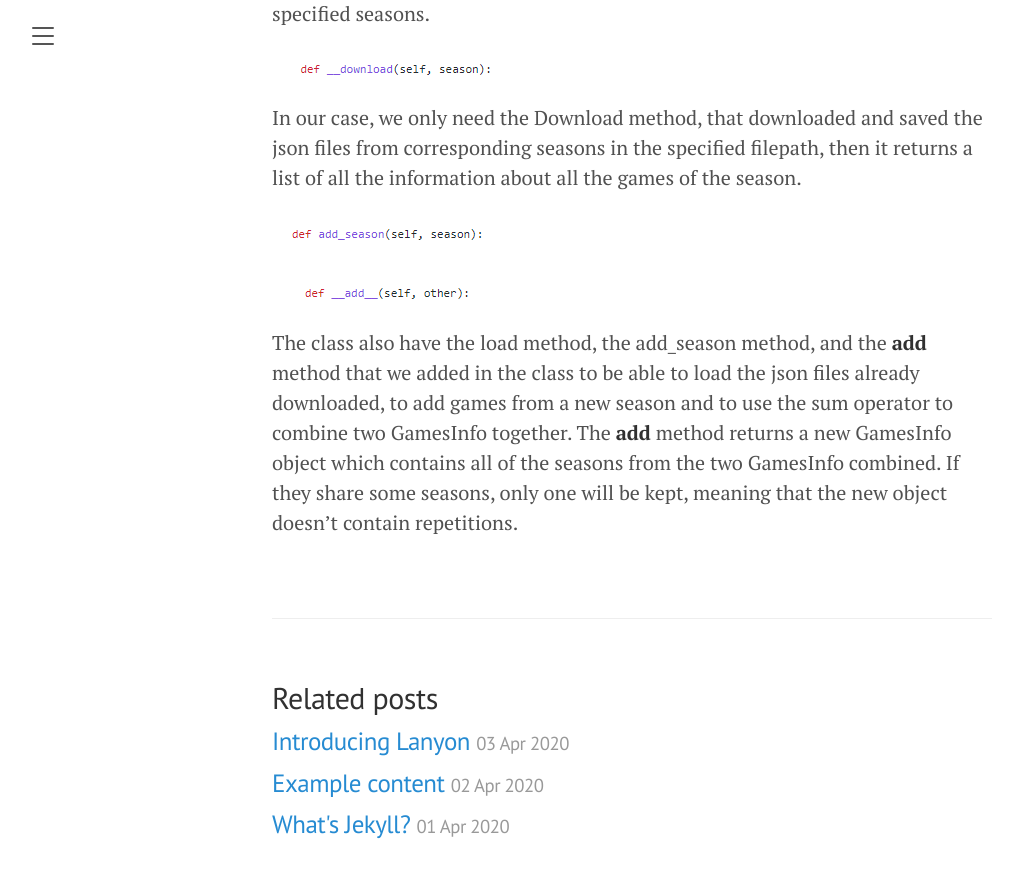
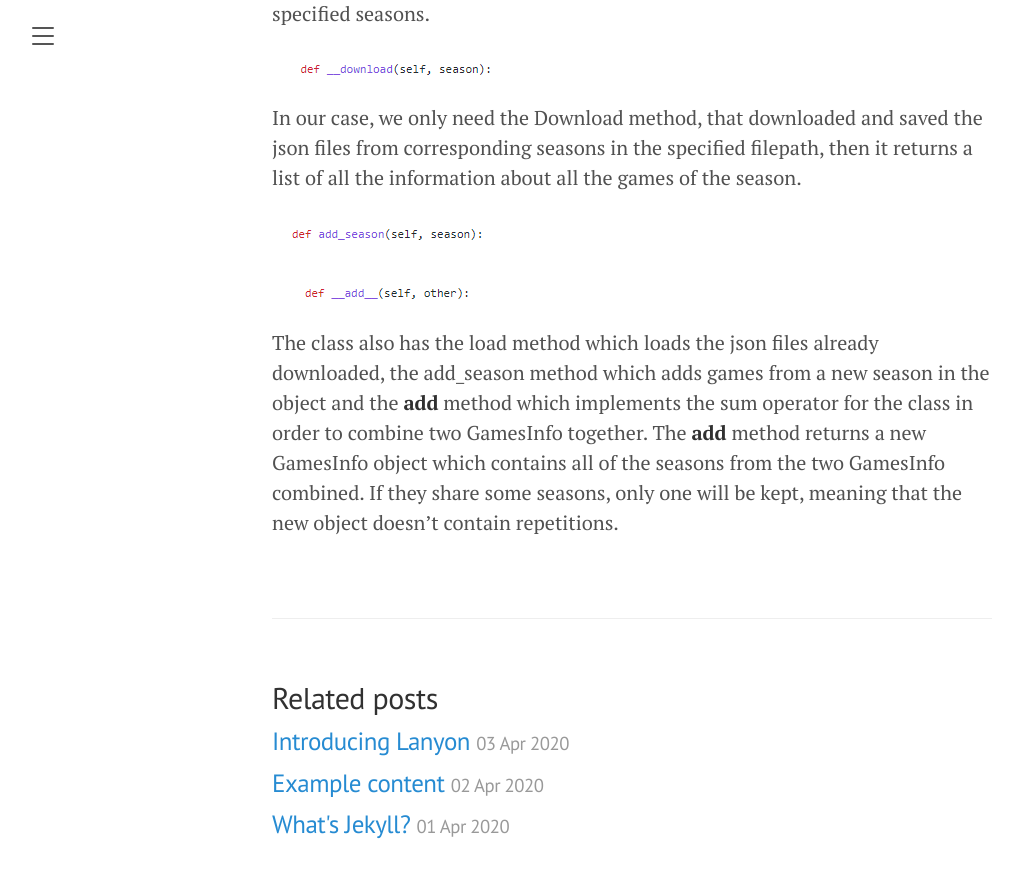
Before and after one commit to jaihon1/IFT6758-Project, a Jekyll site: the page built from blog/_posts/2021-09-28-milestone-1.md, in a window 1280 px wide and 900 px high, scrolled down 4586 px. Shown: the top 878 px of the window, without its empty margins (8-1031 px from the left). Built offline with Jekyll 4.4.1, drawn with Linux system fonts in a browser that asks for light colours.

Commit message:
Reformulation du dernier paragraphe.

```diff
--- a/blog/_posts/2021-09-28-milestone-1.md
+++ b/blog/_posts/2021-09-28-milestone-1.md
@@ -77,8 +77,8 @@ about all the games of the season.
 ![Games.Add_function.PNG](/public/Games.Add_function.png)
 
 
-The class also have the load method, the add_season method, and the __add__ method that we added
-in the class to be able to load the json files already downloaded, to add games from a new season and to use the sum
-operator to combine two GamesInfo together. The __add__ method returns a new GamesInfo object which contains all of the
+The class also has the load method which loads the json files already downloaded, the add_season method which adds
+games from a new season in the object and the __add__ method which implements the sum operator for the class in order
+to combine two GamesInfo together. The __add__ method returns a new GamesInfo object which contains all of the
 seasons from the two GamesInfo combined. If they share some seasons, only one will be kept, meaning that the new object
 doesn't contain repetitions.
```
